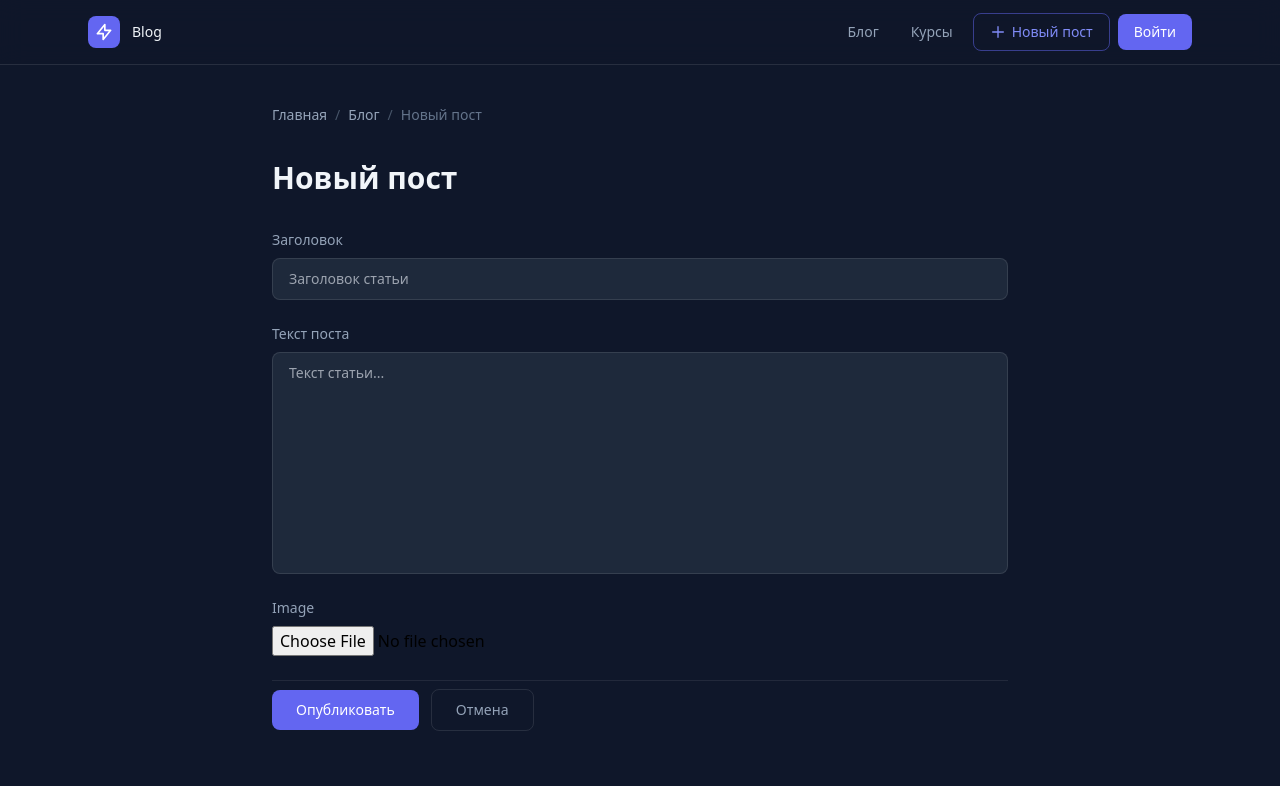
After one commit to Klepa77/blog_django, a Django app: page /articles/post_create/ in a window 1280 px wide. The commit adds this page. Shown: the top 786 px of the page. Run offline with Django 4.2, Linux system fonts and the light colour scheme; some libraries are stand-ins or nearby versions.

Commit message:
Добавление поста

```diff
--- /dev/null
+++ b/articles/forms.py
@@ -0,0 +1,24 @@
+from django import forms
+from .models import *
+
+class PostForm(forms.ModelForm):
+    title = forms.CharField(
+        widget=forms.TextInput(attrs={
+            'class': 'w-full bg-slate-800 text-slate-100 border border-white/10 rounded-lg px-4 py-2.5 text-sm focus:outline-none focus:border-indigo-500 transition-colors',
+            'placeholder': 'Заголовок статьи'
+        }),
+        label='Заголовок'
+    )
+    text = forms.CharField(
+        widget=forms.Textarea(attrs={
+            'class': 'w-full bg-slate-800 text-slate-100 border border-white/10 rounded-lg px-4 py-2.5 text-sm focus:outline-none focus:border-indigo-500 transition-colors resize-none',
+            'rows': '10',
+            'placeholder': 'Текст статьи...'
+        }),
+        label='Текст поста'
+    )
+
+
+    class Meta:
+        model = Post
+        fields = ['title', 'text', 'image']
--- a/articles/models.py
+++ b/articles/models.py
@@ -7,7 +7,7 @@ class Post(models.Model):
     text = models.TextField()
     date_created = models.DateTimeField(auto_now_add=True)
     date_updated = models.DateTimeField(auto_now=True)
-    author = models.ForeignKey(User, on_delete=models.CASCADE)
+    author = models.ForeignKey(User, on_delete=models.CASCADE,default=1)
     image = models.ImageField(default='default.jpg',upload_to="posts",
                               blank=True)
 
--- a/articles/templates/layout.html
+++ b/articles/templates/layout.html
@@ -25,6 +25,15 @@
                class="text-sm text-slate-400 hover:text-slate-200 px-3 py-2 rounded-lg hover:bg-white/5 transition-colors">Блог</a>
             <a href="#"
                class="text-sm text-slate-400 hover:text-slate-200 px-3 py-2 rounded-lg hover:bg-white/5 transition-colors">Курсы</a>
+            <a href="{% url 'articles:post_create' %}"
+               class="text-sm font-medium text-indigo-400 border border-indigo-500/50 hover:bg-indigo-500 hover:text-white px-4 py-2 rounded-lg transition-all duration-200 flex items-center gap-1.5">
+                <svg class="w-4 h-4" fill="none" stroke="currentColor"
+                     viewBox="0 0 24 24">
+                    <path stroke-linecap="round" stroke-linejoin="round"
+                          stroke-width="2" d="M12 4v16m8-8H4"/>
+                </svg>
+                Новый пост
+            </a>
             <a href="#"
                class="text-sm font-medium bg-indigo-500 hover:bg-indigo-400 text-white px-4 py-2 rounded-lg transition-colors">Войти</a>
         </div>
--- /dev/null
+++ b/articles/templates/post_create.html
@@ -0,0 +1,49 @@
+{% extends "layout.html" %}
+{% load static %}
+
+{% block content %}
+<div class="max-w-3xl mx-auto px-4 py-10">
+
+    <!-- Breadcrumb -->
+    <nav class="flex items-center gap-2 text-sm text-slate-400 mb-8">
+        <a href="/" class="hover:text-slate-200 transition-colors">Главная</a>
+        <span class="text-slate-600">/</span>
+        <a href="{% url 'articles:home' %}" class="hover:text-slate-200 transition-colors">Блог</a>
+        <span class="text-slate-600">/</span>
+        <span class="text-slate-500">Новый пост</span>
+    </nav>
+
+    <h1 class="text-3xl font-semibold text-slate-100 leading-snug mb-8">
+        Новый пост
+    </h1>
+
+    <form method="post" action="{% url 'articles:post_create' %}"
+          novalidate
+          enctype="multipart/form-data"
+          class="flex flex-col gap-6">
+        {% csrf_token %}
+
+        {% for field in form %}
+        <div class="flex flex-col gap-2">
+            <label class="text-sm text-slate-400">{{ field.label }}</label>
+            {{ field }}
+
+        </div>
+        {% endfor %}
+
+        <div class="flex items-center gap-3 pt-2 border-t border-white/[0.08]">
+            <button type="submit"
+                    class="bg-indigo-500 hover:bg-indigo-400 text-white text-sm font-medium
+                           px-6 py-2.5 rounded-lg transition-colors">
+                Опубликовать
+            </button>
+            <a href="{% url 'articles:home' %}"
+               class="text-sm text-slate-400 hover:text-slate-200 border border-white/10
+                      hover:border-white/20 px-6 py-2.5 rounded-lg transition-colors">
+                Отмена
+            </a>
+        </div>
+
+    </form>
+</div>
+{% endblock %}
--- a/articles/urls.py
+++ b/articles/urls.py
@@ -5,6 +5,7 @@ from . import views
 urlpatterns=[
     path('',views.home,name='home'),
     path('post/<int:pk>',views.post,name='post'),
+    path('post_create/',views.post_create,name='post_create'),
 
 
 
--- a/articles/views.py
+++ b/articles/views.py
@@ -1,4 +1,6 @@
-from django.shortcuts import render, get_object_or_404
+from django.shortcuts import render, get_object_or_404, redirect
+
+from articles import forms
 from articles.models import Post
 from django.http import HttpResponse, JsonResponse
 
@@ -20,3 +22,10 @@ def post(request,pk):
     except Post.DoesNotExist:
         prev_post = None
     return render(request, 'post.html', {'post': post_data, 'next_post': next_post, 'prev_post': prev_post})
+
+def post_create(request):
+   form = forms.PostForm(request.POST or None, request.FILES)
+   if request.method == 'POST' and form.is_valid():
+       form.save()
+       return redirect('articles:home')
+   return render(request, 'post_create.html', {'form': form})
```
